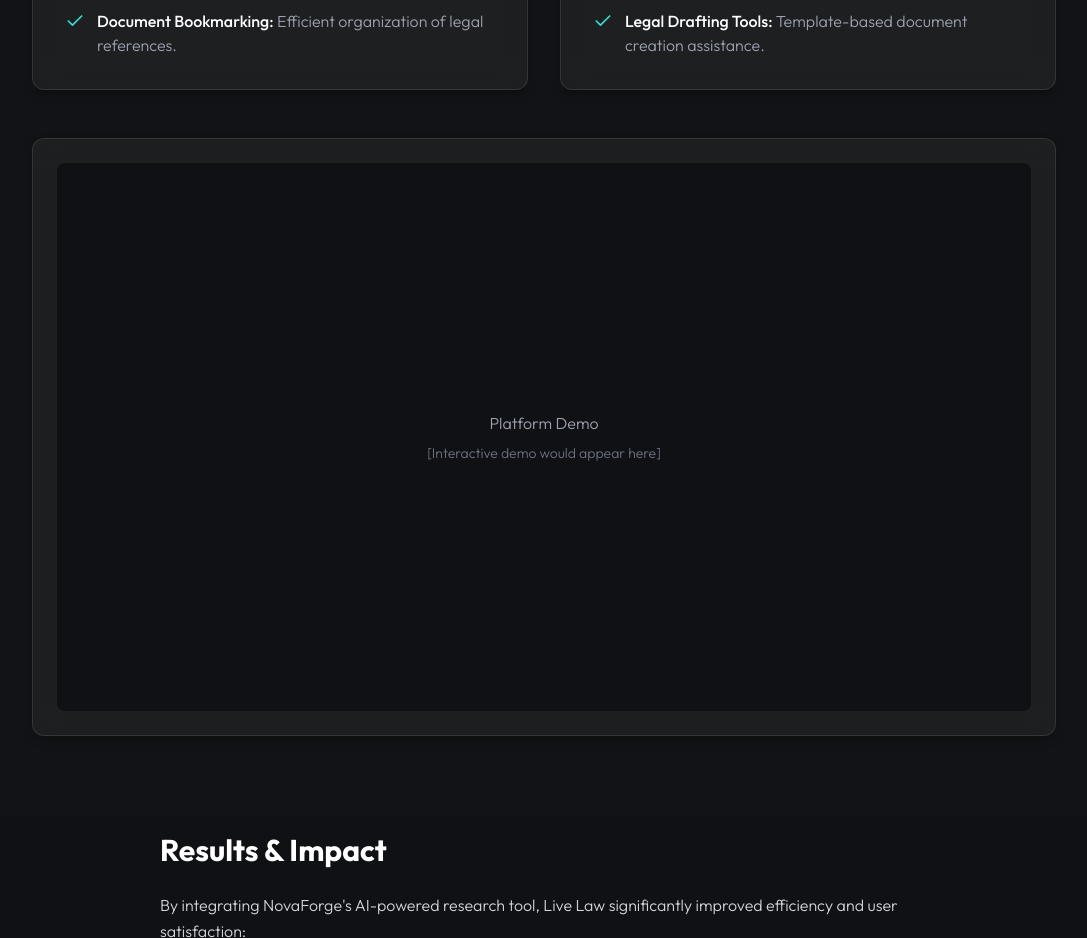
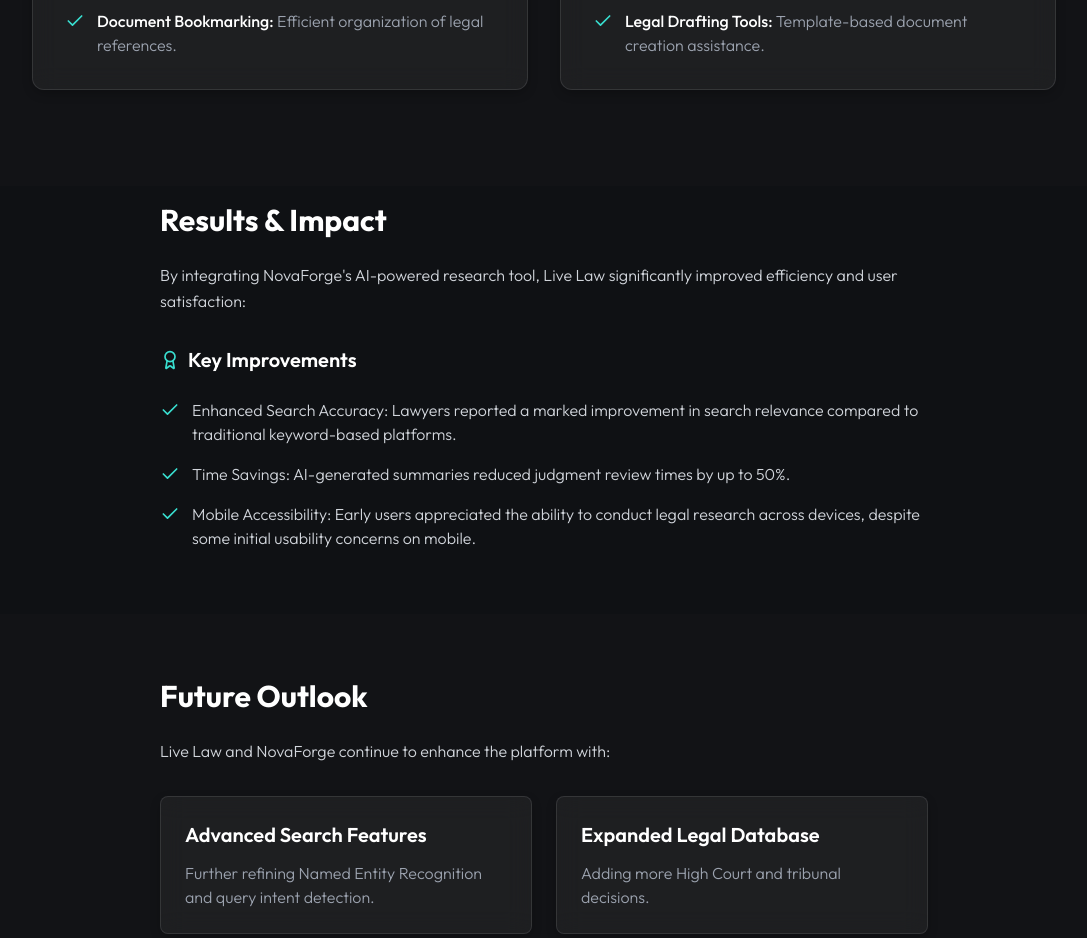
Before and after one commit to cobalt-nitrate/whimsical-web-blueprint-123-11, a React (Vite) app: page /case-study-livelaw in a window 1280 px wide. Shown: the part 2380-3318 px from the top of the page, without its empty margins (96-1183 px from the left). Built offline with nearby package versions, Linux system fonts and the light colour scheme.

Commit message:
Visual edit in Lovable
Edited UI in Lovable

```diff
--- a/src/pages/CaseStudyLiveLaw.tsx
+++ b/src/pages/CaseStudyLiveLaw.tsx
@@ -280,7 +280,7 @@ const CaseStudyLiveLaw = () => {
               </div>
 
               {/* Visual Demo Section */}
-              <div className="glass-card p-6 rounded-xl border border-dark-700 mb-8">
+              <div className="glass-card p-6 rounded-xl border border-dark-700 mb-8 hidden">
                 <div className="aspect-video bg-dark-900 rounded-lg flex items-center justify-center">
                   <div className="text-center">
                     <p className="text-gray-400 mb-2">Platform Demo</p>
@@ -396,7 +396,7 @@ const CaseStudyLiveLaw = () => {
         </section>
 
         {/* More Case Studies Section */}
-<section className="py-16 bg-dark-900">
+      <section className="py-16 bg-dark-900">
   <div className="container mx-auto px-6">
     <div className="max-w-3xl mx-auto">
       <h2 className="text-2xl font-bold mb-8 text-center">More Case Studies</h2>
@@ -426,7 +426,7 @@ const CaseStudyLiveLaw = () => {
       </div>
     </div>
   </div>
-</section>
+      </section>
       </div>
     </PageLayout>;
 };
```
